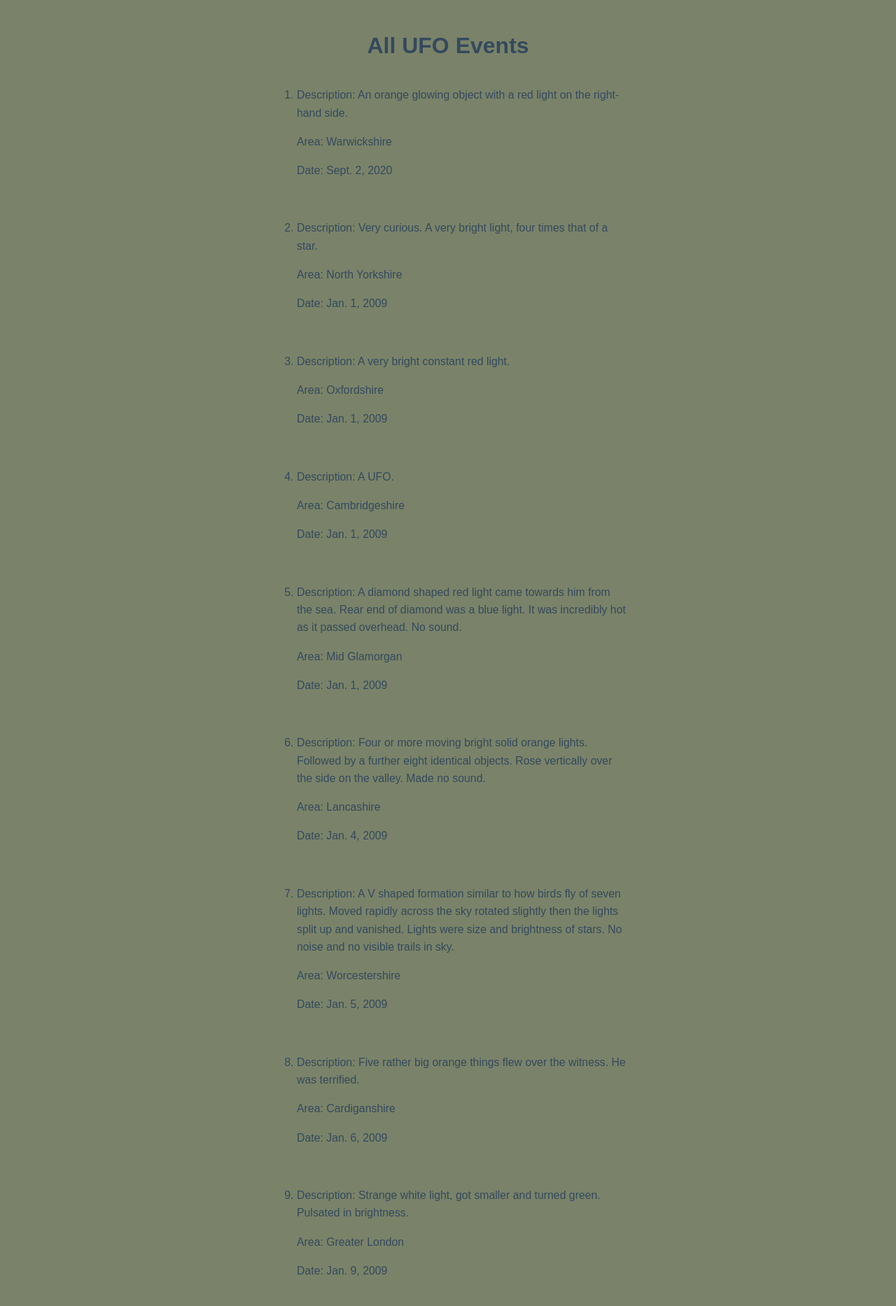
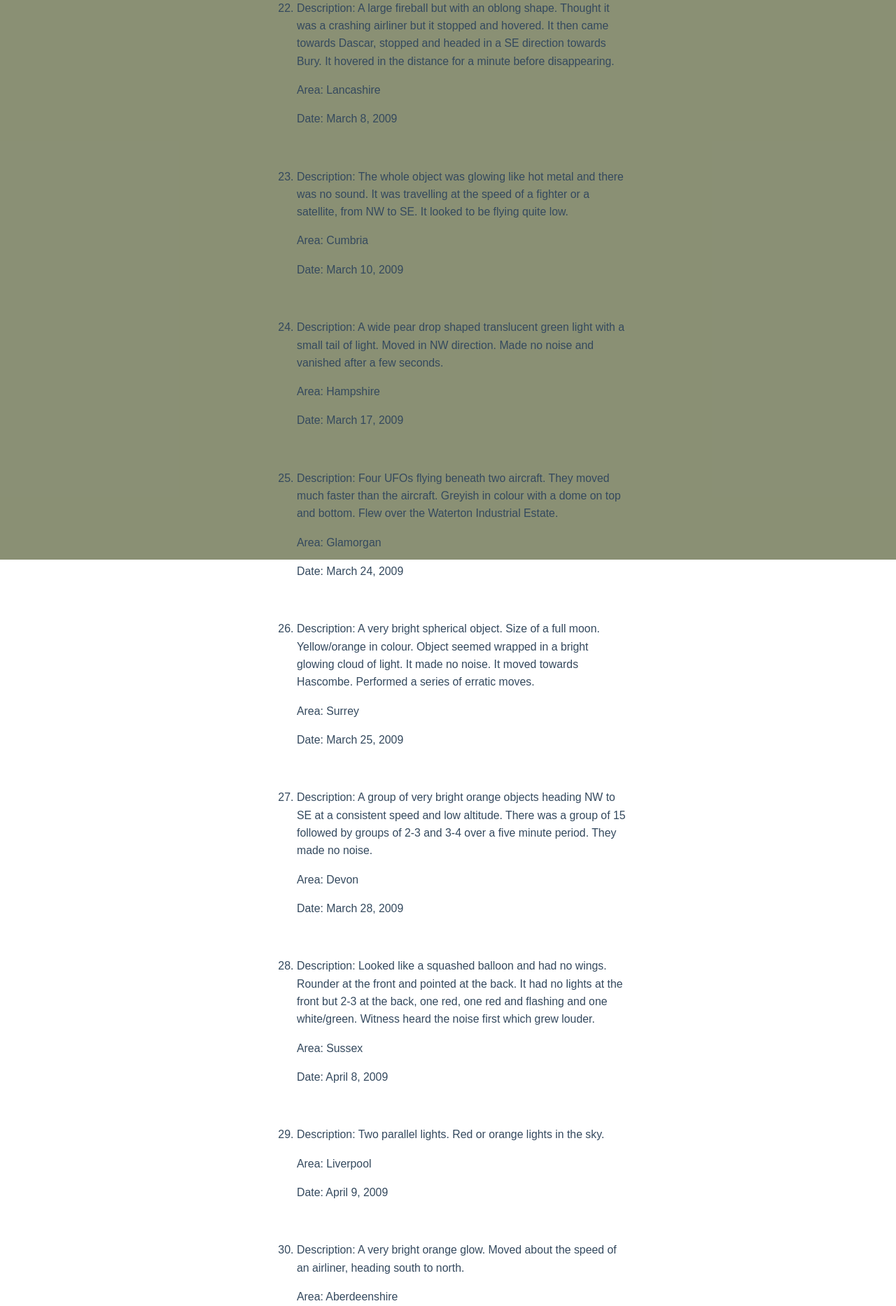
Before and after one commit to PedroVPSN/my_django_project, a Django app: page /all_events in a window 1280 px wide. Shown: the part 53-1920 px from the top of the page at 70% size. Run offline with Django 3.2, Linux system fonts and the light colour scheme; data comes from the database, SQL or seed files in the repository; both versions use the stored data as it was before the commit.

Commit message:
first commit

```diff
--- a/raven/ufo/static/css/style.css
+++ b/raven/ufo/static/css/style.css
@@ -59,11 +59,13 @@ a:hover {
     margin-right: 20px;
 }
 .background {
-    background-color: #7a8369;
+    background-color: #747b5ad6;
     display: flex;
     flex-direction: column;
     justify-content: center;
     align-items: center;
+    height: 100vh;
+
 }
 .center {
     display: flex;
```
Also changed, not shown: raven/db.sqlite3, raven/ufo/migrations/0006_auto_20201017_1403.py (added).
